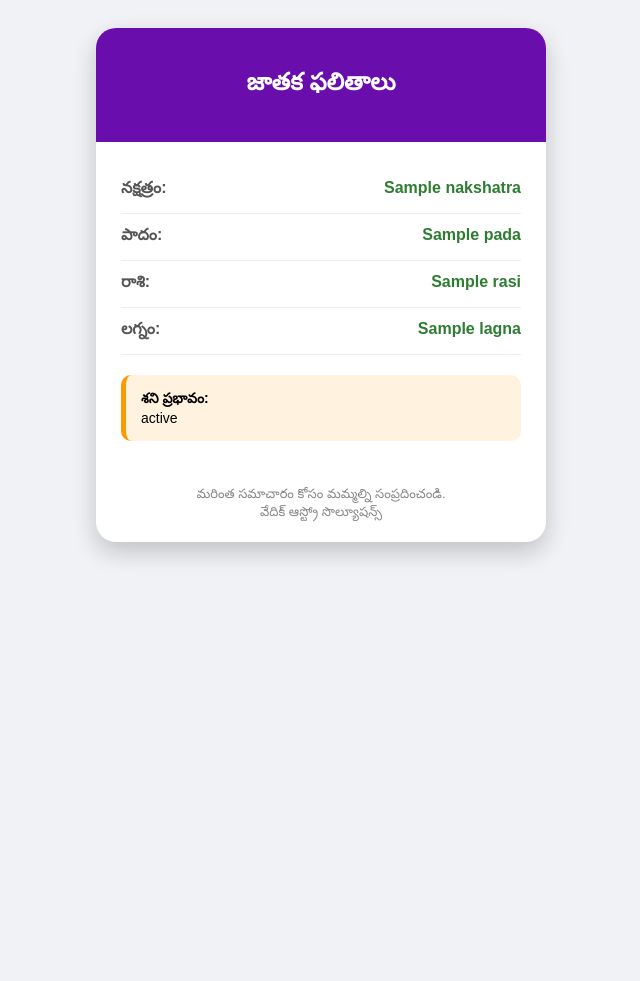
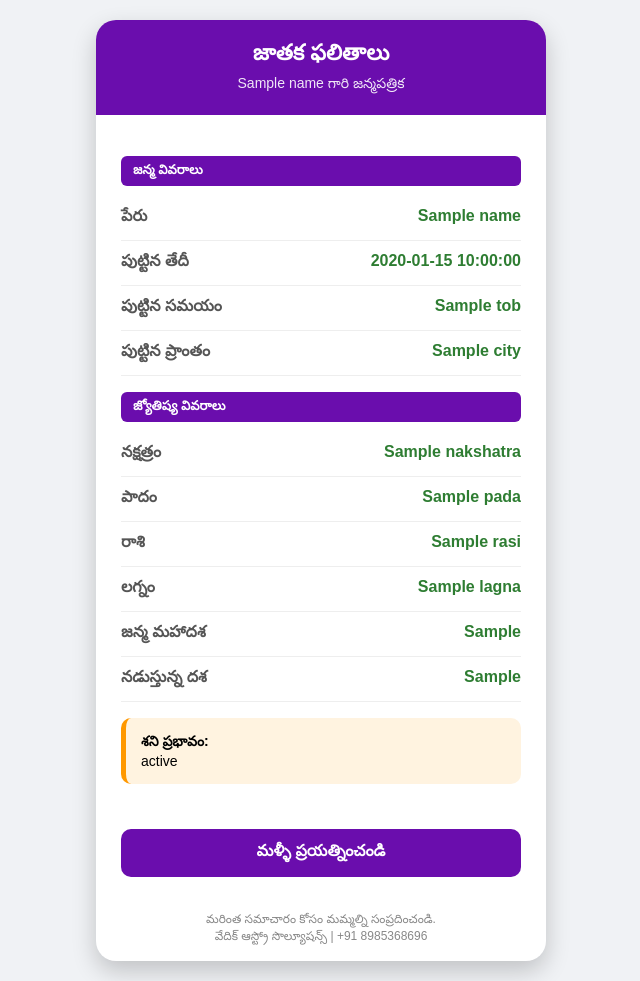
Before and after one commit to mdnbabu/mdnbabu-telugu-astrology-, a Flask app: template templates/result.html in a window 1280 px wide. Shown: the whole page, without its empty margins (319-959 px from the left). Before the commit the page ends 560 px from the top, so only its background shows below. Run offline with Flask 3, Linux system fonts and the light colour scheme; the template is opened without the code that fills it: most values are stand-ins (such as "Sample title", 1, 10 or a date in 2020).

Commit message:
Update result.html

```diff
--- a/templates/result.html
+++ b/templates/result.html
@@ -5,15 +5,21 @@
     <meta name="viewport" content="width=device-width, initial-scale=1.0">
     <title>మీ జాతక ఫలితాలు</title>
     <style>
-        body { font-family: 'Arial', sans-serif; background: #f0f2f5; padding: 20px; }
+        * { box-sizing: border-box; margin: 0; padding: 0; }
+        body { font-family: Arial, sans-serif; background: #f0f2f5; padding: 20px; }
         .report-card { background: white; max-width: 450px; margin: auto; border-radius: 20px; overflow: hidden; box-shadow: 0 10px 25px rgba(0,0,0,0.2); }
         .header { background: #6a0dad; color: white; padding: 20px; text-align: center; }
+        .header h2 { font-size: 22px; }
         .content { padding: 25px; }
-        .row { display: flex; justify-content: space-between; padding: 12px 0; border-bottom: 1px solid #eee; }
+        .section-title { background: #6a0dad; color: white; padding: 6px 12px; border-radius: 6px; font-size: 13px; font-weight: bold; margin: 16px 0 10px; }
+        .row { display: flex; justify-content: space-between; padding: 11px 0; border-bottom: 1px solid #eee; }
+        .row:last-child { border-bottom: none; }
         .label { font-weight: bold; color: #555; }
         .value { color: #2e7d32; font-weight: bold; }
-        .shani-box { margin-top: 20px; padding: 15px; background: #fff3e0; border-radius: 10px; border-left: 5px solid #ff9800; font-size: 14px; }
-        .footer { text-align: center; padding: 20px; font-size: 13px; color: #888; }
+        .shani-box { margin-top: 16px; padding: 15px; background: #fff3e0; border-radius: 10px; border-left: 5px solid #ff9800; font-size: 14px; }
+        .back-btn { display: block; margin: 20px 25px; padding: 13px; background: #6a0dad; color: white; border: none; border-radius: 10px; font-size: 16px; font-weight: bold; cursor: pointer; text-align: center; text-decoration: none; font-family: inherit; }
+        .back-btn:hover { background: #7e22ce; }
+        .footer { text-align: center; padding: 15px 20px; font-size: 12px; color: #888; }
     </style>
 </head>
 <body>
@@ -21,33 +27,39 @@
 <div class="report-card">
     <div class="header">
         <h2>జాతక ఫలితాలు</h2>
+        <p style="font-size:14px; margin-top:4px; opacity:0.9">{{ name }} గారి జన్మపత్రిక</p>
     </div>
+
     <div class="content">
-        <div class="row">
-            <span class="label">నక్షత్రం:</span>
-            <span class="value">{{ nakshatra }}</span>
-        </div>
-        <div class="row">
-            <span class="label">పాదం:</span>
-            <span class="value">{{ pada }}</span>
-        </div>
-        <div class="row">
-            <span class="label">రాశి:</span>
-            <span class="value">{{ rasi }}</span>
-        </div>
-        <div class="row">
-            <span class="label">లగ్నం:</span>
-            <span class="value">{{ lagna }}</span>
-        </div>
+
+        <!-- Birth Details -->
+        <div class="section-title">జన్మ వివరాలు</div>
+        <div class="row"><span class="label">పేరు</span>           <span class="value">{{ name }}</span></div>
+        <div class="row"><span class="label">పుట్టిన తేదీ</span>  <span class="value">{{ dob }}</span></div>
+        <div class="row"><span class="label">పుట్టిన సమయం</span>  <span class="value">{{ tob }}</span></div>
+        <div class="row"><span class="label">పుట్టిన ప్రాంతం</span><span class="value">{{ city }}</span></div>
+
+        <!-- Astro Results -->
+        <div class="section-title">జ్యోతిష్య వివరాలు</div>
+        <div class="row"><span class="label">నక్షత్రం</span>       <span class="value">{{ nakshatra }}</span></div>
+        <div class="row"><span class="label">పాదం</span>            <span class="value">{{ pada }}</span></div>
+        <div class="row"><span class="label">రాశి</span>            <span class="value">{{ rasi }}</span></div>
+        <div class="row"><span class="label">లగ్నం</span>           <span class="value">{{ lagna }}</span></div>
+        <div class="row"><span class="label">జన్మ మహాదశ</span>     <span class="value">{{ birth_md }}</span></div>
+        <div class="row"><span class="label">నడుస్తున్న దశ</span>   <span class="value">{{ running_md }}</span></div>
 
         <div class="shani-box">
             <strong>శని ప్రభావం:</strong><br>
             {{ shani_status }}
         </div>
+
     </div>
+
+    <a href="/" class="back-btn">మళ్ళీ ప్రయత్నించండి</a>
+
     <div class="footer">
         మరింత సమాచారం కోసం మమ్మల్ని సంప్రదించండి.<br>
-        వేదిక్ ఆస్ట్రో సొల్యూషన్స్
+        వేదిక్ ఆస్ట్రో సొల్యూషన్స్ | +91 8985368696
     </div>
 </div>
 
```
